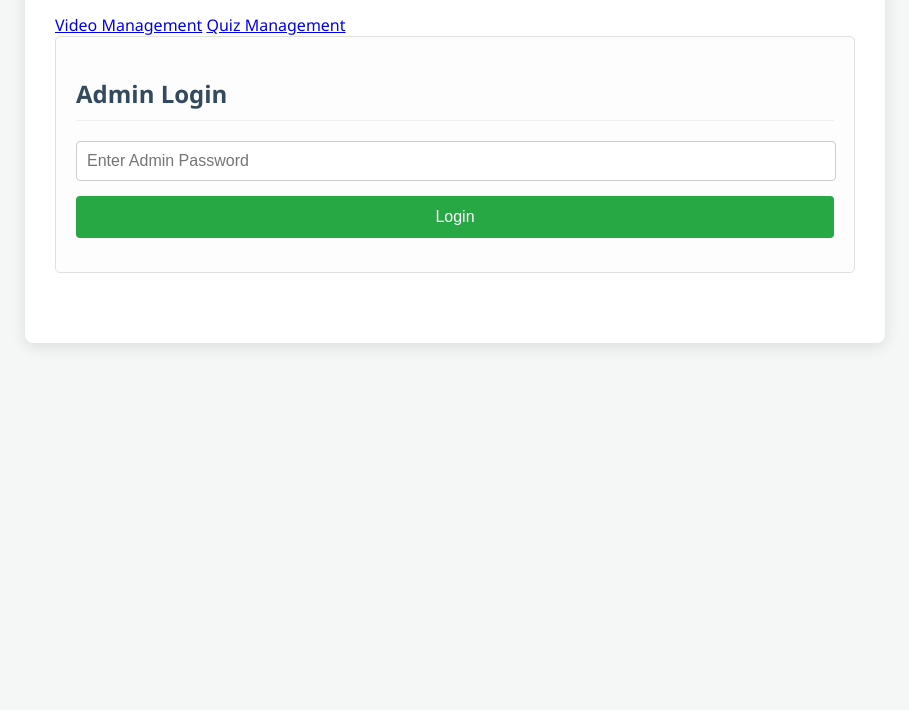
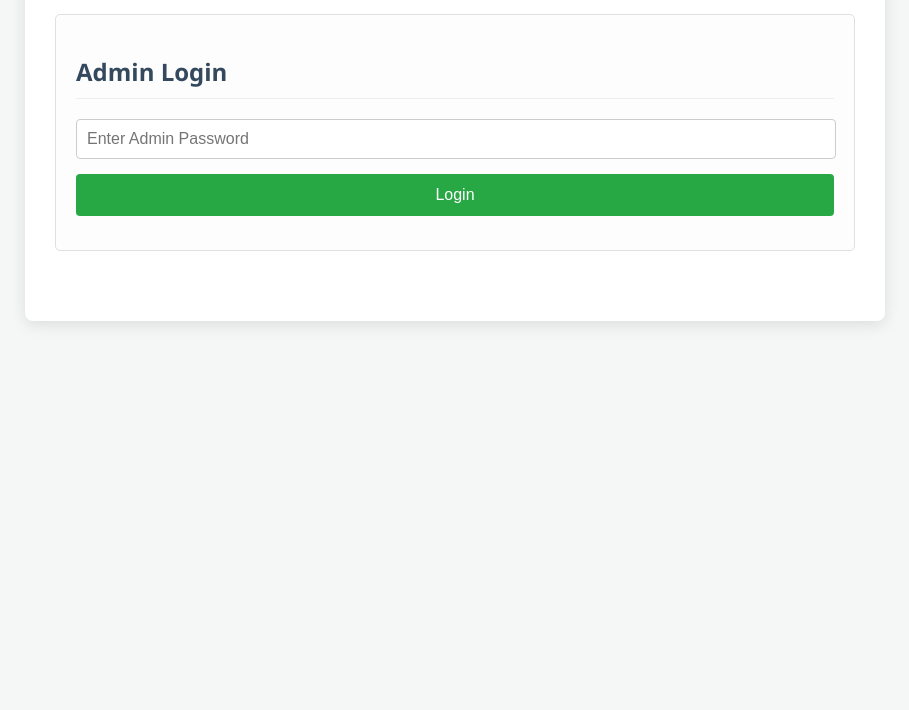
Before and after one commit to MishrajiiCode/Quizify-admin, a plain HTML site: page index.html in a window 1280 px wide. Shown: the part 130-840 px from the top of the page, without its empty margins (185-1094 px from the left). Drawn offline with Linux system fonts and the light colour scheme.

Commit message:
Update index.html

```diff
--- a/index.html
+++ b/index.html
@@ -14,11 +14,6 @@
 <body>
     <div class="admin-container">
         <h1>Quizify Admin Panel</h1>
-
-        <nav class="admin-nav">
-            <a href="index.html" class="nav-link active">Video Management</a>
-            <a href="quiz-admin - Copy.html" class="nav-link">Quiz Management</a>
-        </nav>
 
         <div id="auth-section" class="auth-section">
             <h2>Admin Login</h2>
```
